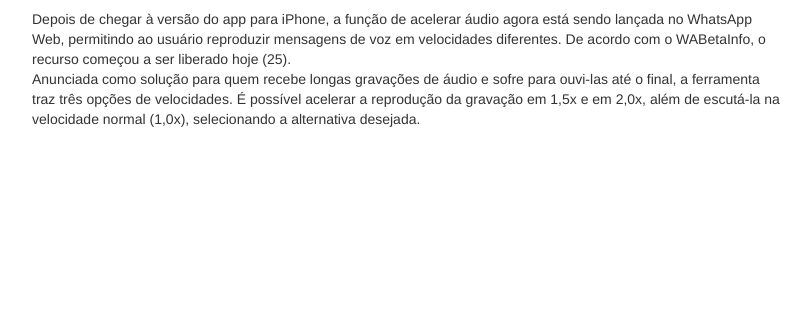
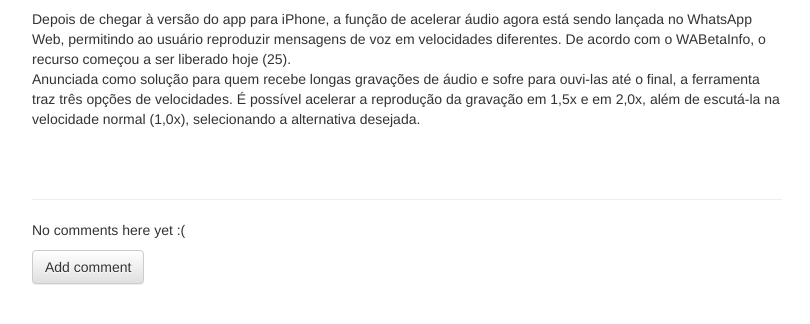
Before and after one commit to Emanuelvss13/Programacao_web_ifpi, a Django app: page /post/1/ in a window 1280 px wide. Shown: the part 251-575 px from the top of the page, without its empty margins (23-833 px from the left). Run offline with Django 3.2, Linux system fonts and the light colour scheme; data comes from the database, SQL or seed files in the repository; both versions use the stored data as it was after the commit; some libraries are stand-ins or nearby versions.

Commit message:
add homework_create_more_models

```diff
--- a/DjangoGirls/blog/admin.py
+++ b/DjangoGirls/blog/admin.py
@@ -1,4 +1,5 @@
 from django.contrib import admin
-from .models import Post
+from .models import Post, Comment
 
 admin.site.register(Post)
+admin.site.register(Comment)
--- a/DjangoGirls/blog/models.py
+++ b/DjangoGirls/blog/models.py
@@ -17,3 +17,22 @@
 
     def __str__(self):
         return self.title
+
+    def approved_comments(self):
+        return self.comments.filter(approved_comment=True)
+
+
+class Comment(models.Model):
+    post = models.ForeignKey(
+        'blog.Post', on_delete=models.CASCADE, related_name='comments')
+    author = models.CharField(max_length=200)
+    text = models.TextField()
+    created_date = models.DateTimeField(default=timezone.now)
+    approved_comment = models.BooleanField(default=False)
+
+    def approve(self):
+        self.approved_comment = True
+        self.save()
+
+    def __str__(self):
+        return self.text
--- a/DjangoGirls/blog/static/css/blog.css
+++ b/DjangoGirls/blog/static/css/blog.css
@@ -44,3 +44,7 @@
 .post h2 a, .post h2 a:visited {
     color: #000000;
 }
+
+.comment {
+    margin: 20px 0px 20px 20px;
+}
--- a/DjangoGirls/blog/templates/blog/post_detail.html
+++ b/DjangoGirls/blog/templates/blog/post_detail.html
@@ -16,4 +16,23 @@
         <h2>{{ post.title }}</h2>
         <p>{{ post.text|linebreaksbr }}</p>
     </div>
+    <hr>
+    {% for comment in post.comments.all %}
+    {% if user.is_authenticated or comment.approved_comment %}
+    <div class="comment">
+        <div class="date">
+            {{ comment.created_date }}
+            {% if not comment.approved_comment %}
+                <a class="btn btn-default" href="{% url 'comment_remove' pk=comment.pk %}"><span class="glyphicon glyphicon-remove"></span></a>
+                <a class="btn btn-default" href="{% url 'comment_approve' pk=comment.pk %}"><span class="glyphicon glyphicon-ok"></span></a>
+            {% endif %}
+        </div>
+        <strong>{{ comment.author }}</strong>
+        <p>{{ comment.text|linebreaks }}</p>
+    </div>
+    {% endif %}
+{% empty %}
+    <p>No comments here yet :(</p>
+{% endfor %}
+    <a class="btn btn-default" href="{% url 'add_comment_to_post' pk=post.pk %}">Add comment</a>
 {% endblock %}
--- a/DjangoGirls/blog/templates/blog/post_list.html
+++ b/DjangoGirls/blog/templates/blog/post_list.html
@@ -6,8 +6,9 @@
             <div class="date">
                 {{ post.published_date }}
             </div>
-            <h2><a href="{% url 'post_detail' pk=post.pk %}">{{ post.title }}</a></h2>
+            <h1><a href="{% url 'post_detail' pk=post.pk %}">{{ post.title }}</a></h1>
             <p>{{ post.text|linebreaksbr }}</p>
+            <a href="{% url 'post_detail' pk=post.pk %}">Comments: {{ post.approved_comments.count }}</a>
         </div>
     {% endfor %}
-{% endblock %}
+{% endblock content %}
--- a/DjangoGirls/blog/urls.py
+++ b/DjangoGirls/blog/urls.py
@@ -9,6 +9,10 @@
     path('drafts/', views.post_draft_list, name='post_draft_list'),
     path('post/<pk>/publish/', views.post_publish, name='post_publish'),
     path('post/<pk>/remove/', views.post_remove, name='post_remove'),
-
+    path('post/<int:pk>/comment/', views.add_comment_to_post,
+         name='add_comment_to_post'),
+    path('comment/<int:pk>/approve/',
+         views.comment_approve, name='comment_approve'),
+    path('comment/<int:pk>/remove/', views.comment_remove, name='comment_remove'),
 
 ]
--- a/DjangoGirls/blog/views.py
+++ b/DjangoGirls/blog/views.py
@@ -1,10 +1,11 @@
 from django.shortcuts import render
-from .models import Post
+from .models import Post, Comment
 from django.utils import timezone
 from django.shortcuts import render, get_object_or_404
 from .forms import PostForm
 from django.shortcuts import redirect
 from django.contrib.auth.decorators import login_required
+from .forms import PostForm, CommentForm
 
 
 def post_list(request):
@@ -70,3 +71,31 @@
     post = get_object_or_404(Post, pk=pk)
     post.delete()
     return redirect('post_list')
+
+
+def add_comment_to_post(request, pk):
+    post = get_object_or_404(Post, pk=pk)
+    if request.method == "POST":
+        form = CommentForm(request.POST)
+        if form.is_valid():
+            comment = form.save(commit=False)
+            comment.post = post
+            comment.save()
+            return redirect('post_detail', pk=post.pk)
+    else:
+        form = CommentForm()
+    return render(request, 'blog/add_comment_to_post.html', {'form': form})
+
+
+@login_required
+def comment_approve(request, pk):
+    comment = get_object_or_404(Comment, pk=pk)
+    comment.approve()
+    return redirect('post_detail', pk=comment.post.pk)
+
+
+@login_required
+def comment_remove(request, pk):
+    comment = get_object_or_404(Comment, pk=pk)
+    comment.delete()
+    return redirect('post_detail', pk=comment.post.pk)
```
Also changed, not shown: DjangoGirls/blog/forms.py (+8 -1 lines), DjangoGirls/blog/templates/blog/add_comment_to_post.html (added, +9 -0 lines), DjangoGirls/blog/migrations/0002_comment.py (added), DjangoGirls/db.sqlite3.
